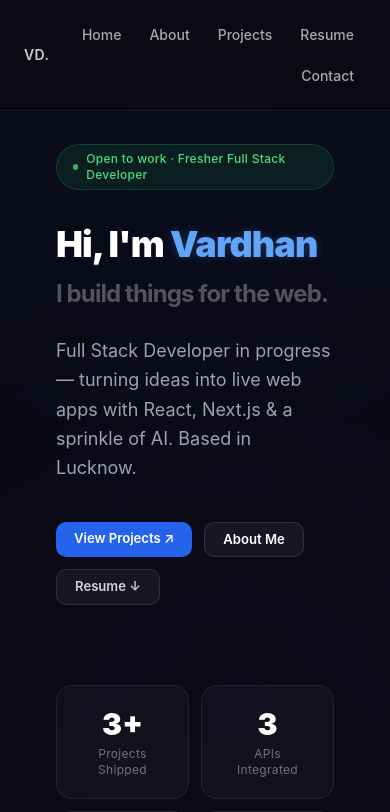
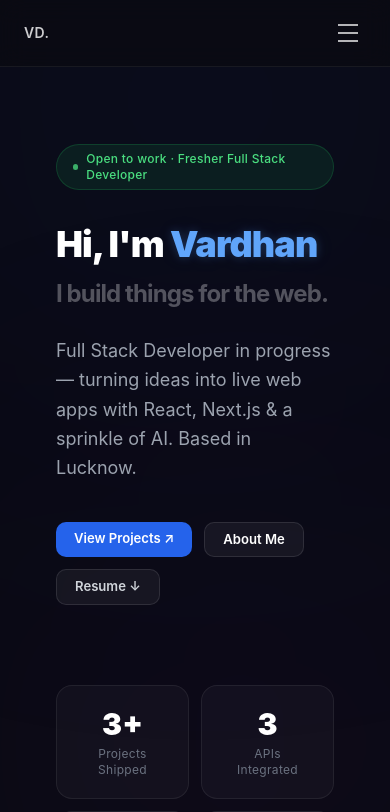
Before and after one commit to VishnuVardhan2000/my-portfolio, a Next.js app: page / in a window 390 px wide. Shown: the top 812 px of the page. Built offline with nearby package versions, Linux system fonts and the light colour scheme.

Commit message:
feat: active nav highlight + mobile hamburger menu

```diff
--- a/app/components/Navbar.jsx
+++ b/app/components/Navbar.jsx
@@ -1,49 +1,108 @@
-'use client';
-import Link from 'next/link';
-import { usePathname } from 'next/navigation';
+"use client";
+import { useState } from "react";
+import { usePathname } from "next/navigation";
 
-const navLinks = [
-  { href: '/',          label: 'Home',     icon: '🏠' },
-  { href: '/about',     label: 'About',    icon: '👤' },
-  { href: '/projects',  label: 'Projects', icon: '🚀' },
-  { href: '/resume',    label: 'Resume',   icon: '📄' },
+const LINKS = [
+  { label: "Home",     href: "/" },
+  { label: "About",    href: "/about" },
+  { label: "Projects", href: "/projects" },
+  { label: "Resume",   href: "/resume" },
+  { label: "Contact",  href: "/contact" },
 ];
 
 export default function Navbar() {
   const pathname = usePathname();
+  const [open, setOpen] = useState(false);
+
+  const isActive = (href) =>
+    href === "/" ? pathname === "/" : pathname.startsWith(href);
 
   return (
-    <nav className="w-full px-6 sm:px-10 md:px-16 py-6 flex items-center justify-between
-                    bg-[#0A0F1E]/80 backdrop-blur-md sticky top-0 z-50
-                    border-b border-white/10">
+    <header className="fixed top-0 left-0 right-0 z-50 flex items-center justify-between px-6 py-4 bg-[#0a0a12]/80 backdrop-blur-md border-b border-white/[0.06]">
+      <a href="/" className="text-sm font-semibold text-white/80 tracking-wide hover:text-white transition-colors duration-200">
+        VD.
+      </a>
 
-      {/* Logo */}
-      <Link href="/" className="text-xl font-bold tracking-tight text-white"
-        style={{ fontFamily: 'var(--font-syne)' }}>
-        VD<span className="text-blue-400">.</span>
-      </Link>
+      {/* Desktop Nav */}
+      <nav className="hidden md:flex items-center gap-1">
+        {LINKS.map((item) => (
+          <a
+            key={item.label}
+            href={item.href}
+            className="nav-word"
+            style={
+              isActive(item.href)
+                ? {
+                    color: "#7db4ff",
+                    background: "rgba(96,165,250,0.08)",
+                    textShadow:
+                      "0 0 8px rgba(96,165,250,0.7), 0 0 20px rgba(96,165,250,0.3)",
+                  }
+                : {}
+            }
+          >
+            {item.label}
+          </a>
+        ))}
+      </nav>
 
-      {/* App Icon Style Nav Buttons */}
-      <div className="flex items-center gap-3">
-        {navLinks.map((link) => {
-          const isActive = pathname === link.href;
-          return (
-            <Link key={link.href} href={link.href}>
-              <div className={`flex flex-col items-center justify-center w-14 h-14 rounded-2xl
-                              text-xs font-semibold gap-1 transition-all duration-200
-                              shadow-lg select-none
-                              ${isActive
-                                ? 'bg-blue-600 text-white scale-105 shadow-blue-500/40'
-                                : 'bg-white/10 text-gray-300 hover:bg-white/20 hover:scale-105 hover:text-white'
-                              }`}
-                style={{ fontFamily: 'var(--font-space-grotesk)' }}>
-                <span className="text-lg">{link.icon}</span>
-                <span className="hidden sm:block">{link.label}</span>
-              </div>
-            </Link>
-          );
-        })}
-      </div>
-    </nav>
+      {/* Mobile Hamburger */}
+      <button
+        className="md:hidden flex flex-col gap-1.5 p-2 rounded-lg hover:bg-white/5 transition"
+        onClick={() => setOpen(!open)}
+        aria-label="Toggle menu"
+      >
+        <span
+          className="block w-5 h-0.5 bg-white/70 transition-all duration-300 origin-center"
+          style={open ? { transform: "translateY(8px) rotate(45deg)" } : {}}
+        />
+        <span
+          className="block w-5 h-0.5 bg-white/70 transition-all duration-300"
+          style={open ? { opacity: 0 } : {}}
+        />
+        <span
+          className="block w-5 h-0.5 bg-white/70 transition-all duration-300 origin-center"
+          style={open ? { transform: "translateY(-8px) rotate(-45deg)" } : {}}
+        />
+      </button>
+
+      {/* Mobile Menu */}
+      {open && (
+        <div className="absolute top-full left-0 right-0 bg-[#0a0a12]/95 backdrop-blur-md border-b border-white/[0.06] flex flex-col py-3 md:hidden">
+          {LINKS.map((item) => (
+            <a
+              key={item.label}
+              href={item.href}
+              onClick={() => setOpen(false)}
+              className="px-6 py-3 text-sm font-medium transition-colors duration-200"
+              style={
+                isActive(item.href)
+                  ? { color: "#7db4ff" }
+                  : { color: "rgba(255,255,255,0.65)" }
+              }
+            >
+              {isActive(item.href) ? "▸ " : ""}{item.label}
+            </a>
+          ))}
+        </div>
+      )}
+
+      <style>{`
+        .nav-word {
+          padding: 8px 12px;
+          border-radius: 8px;
+          font-size: 0.875rem;
+          font-weight: 500;
+          color: rgba(255,255,255,0.65);
+          text-decoration: none;
+          transition: color 0.28s ease, text-shadow 0.28s ease, background 0.28s ease;
+        }
+        .nav-word:hover {
+          color: #7db4ff;
+          background: rgba(96,165,250,0.06);
+          text-shadow: 0 0 8px rgba(96,165,250,0.7), 0 0 20px rgba(96,165,250,0.3);
+        }
+      `}</style>
+    </header>
   );
 }
--- a/app/layout.js
+++ b/app/layout.js
@@ -1,4 +1,5 @@
 import "./globals.css";
+import Navbar from "./components/Navbar.jsx";
 
 export const metadata = {
   title: "Vardhan Doharey",
@@ -9,133 +10,48 @@ export default function RootLayout({ children }) {
   return (
     <html lang="en">
       <body className="bg-[#0a0a12] text-white antialiased">
-        {/* ── Navbar ── */}
-        <header className="fixed top-0 left-0 right-0 z-50 flex items-center justify-between px-6 py-4 bg-[#0a0a12]/80 backdrop-blur-md border-b border-white/[0.06]">
-          <a
-            href="/"
-            className="text-sm font-semibold text-white/80 tracking-wide hover:text-white transition-colors duration-200"
-          >
-            VD.
-          </a>
-
-          <nav className="flex items-center gap-1 flex-wrap justify-end">
-            {[
-              { label: "Home", href: "/" },
-              { label: "About", href: "/about" },
-              { label: "Projects", href: "/projects" },
-              { label: "Resume", href: "/resume" },
-              { label: "Contact", href: "/contact" },
-            ].map((item) => (
-              <a key={item.label} href={item.href} className="nav-word">
-                {item.label}
-              </a>
-            ))}
-          </nav>
-        </header>
-
-        {/* ── Page content ── */}
+        <Navbar />
         <main style={{ paddingTop: "80px" }}>{children}</main>
 
         {/* ── Footer ── */}
         <footer className="border-t border-white/[0.06] py-12 px-6">
           <div className="max-w-5xl mx-auto flex flex-col items-center text-center gap-6">
-            <p className="text-white font-semibold text-base tracking-wide">
-              Vardhan Doharey.
-            </p>
-
+            <p className="text-white font-semibold text-base tracking-wide">Vardhan Doharey.</p>
             <div className="flex items-center gap-6 text-sm text-gray-500 flex-wrap justify-center">
               {["Home", "About", "Projects", "Resume", "Contact"].map((item) => (
-                <a
-                  key={item}
-                  href={item === "Home" ? "/" : `/${item.toLowerCase()}`}
-                  className="hover:text-gray-300 transition-colors duration-200"
-                >
+                <a key={item} href={item === "Home" ? "/" : `/${item.toLowerCase()}`} className="hover:text-gray-300 transition-colors duration-200">
                   {item}
                 </a>
               ))}
             </div>
-
             <div className="flex items-center gap-3">
-              <a
-                href="https://github.com/VishnuVardhan2000"
-                target="_blank"
-                rel="noreferrer"
-                aria-label="GitHub"
-                className="social-icon"
-              >
-                <svg width="18" height="18" viewBox="0 0 24 24" fill="currentColor" aria-hidden="true">
-                  <path d="M12 2C6.477 2 2 6.484 2 12.017c0 4.425 2.865 8.18 6.839 9.504.5.092.682-.217.682-.483 0-.237-.008-.868-.013-1.703-2.782.605-3.369-1.343-3.369-1.343-.454-1.158-1.11-1.466-1.11-1.466-.908-.62.069-.608.069-.608 1.003.07 1.531 1.032 1.531 1.032.892 1.53 2.341 1.088 2.91.832.092-.647.35-1.088.636-1.338-2.22-.253-4.555-1.113-4.555-4.951 0-1.093.39-1.988 1.029-2.688-.103-.253-.446-1.272.098-2.65 0 0 .84-.27 2.75 1.026A9.564 9.564 0 0112 6.844c.85.004 1.705.115 2.504.337 1.909-1.296 2.747-1.027 2.747-1.027.546 1.379.202 2.398.1 2.651.64.7 1.028 1.595 1.028 2.688 0 3.848-2.339 4.695-4.566 4.943.359.309.678.92.678 1.855 0 1.338-.012 2.419-.012 2.747 0 .268.18.58.688.482A10.019 10.019 0 0022 12.017C22 6.484 17.522 2 12 2z" />
+              <a href="https://github.com/VishnuVardhan2000" target="_blank" rel="noreferrer" aria-label="GitHub" className="social-icon">
+                <svg width="18" height="18" viewBox="0 0 24 24" fill="currentColor"><path d="M12 2C6.477 2 2 6.484 2 12.017c0 4.425 2.865 8.18 6.839 9.504.5.092.682-.217.682-.483 0-.237-.008-.868-.013-1.703-2.782.605-3.369-1.343-3.369-1.343-.454-1.158-1.11-1.466-1.11-1.466-.908-.62.069-.608.069-.608 1.003.07 1.531 1.032 1.531 1.032.892 1.53 2.341 1.088 2.91.832.092-.647.35-1.088.636-1.338-2.22-.253-4.555-1.113-4.555-4.951 0-1.093.39-1.988 1.029-2.688-.103-.253-.446-1.272.098-2.65 0 0 .84-.27 2.75 1.026A9.564 9.564 0 0112 6.844c.85.004 1.705.115 2.504.337 1.909-1.296 2.747-1.027 2.747-1.027.546 1.379.202 2.398.1 2.651.64.7 1.028 1.595 1.028 2.688 0 3.848-2.339 4.695-4.566 4.943.359.309.678.92.678 1.855 0 1.338-.012 2.419-.012 2.747 0 .268.18.58.688.482A10.019 10.019 0 0022 12.017C22 6.484 17.522 2 12 2z"/></svg>
+              </a>
+              <a href="https://www.instagram.com/vishnu.rudra" target="_blank" rel="noreferrer" aria-label="Instagram" className="social-icon">
+                <svg width="18" height="18" viewBox="0 0 24 24" fill="none" stroke="currentColor" strokeWidth="1.8" strokeLinecap="round" strokeLinejoin="round">
+                  <rect x="2" y="2" width="20" height="20" rx="5" ry="5"/><circle cx="12" cy="12" r="4"/><circle cx="17.5" cy="6.5" r="0.8" fill="currentColor" stroke="none"/>
                 </svg>
               </a>
-
-              <a
-                href="https://www.instagram.com/vishnu.rudra?igsh=MXV0bHBzY3B5Zmp3Nw=="
-                target="_blank"
-                rel="noreferrer"
-                aria-label="Instagram"
-                className="social-icon"
-              >
-                <svg width="18" height="18" viewBox="0 0 24 24" fill="none" stroke="currentColor" strokeWidth="1.8" strokeLinecap="round" strokeLinejoin="round" aria-hidden="true">
-                  <rect x="2" y="2" width="20" height="20" rx="5" ry="5" />
-                  <circle cx="12" cy="12" r="4" />
-                  <circle cx="17.5" cy="6.5" r="0.8" fill="currentColor" stroke="none" />
-                </svg>
-              </a>
-
-              <a
-                href="https://www.linkedin.com/in/vardhan-doharey-zomb/"
-                target="_blank"
-                rel="noreferrer"
-                aria-label="LinkedIn"
-                className="social-icon"
-              >
-                <svg width="18" height="18" viewBox="0 0 24 24" fill="currentColor" aria-hidden="true">
-                  <path d="M16 8a6 6 0 016 6v7h-4v-7a2 2 0 00-2-2 2 2 0 00-2 2v7h-4v-7a6 6 0 016-6zM2 9h4v12H2z" />
-                  <circle cx="4" cy="4" r="2" />
-                </svg>
+              <a href="https://www.linkedin.com/in/vardhan-doharey-zomb/" target="_blank" rel="noreferrer" aria-label="LinkedIn" className="social-icon">
+                <svg width="18" height="18" viewBox="0 0 24 24" fill="currentColor"><path d="M16 8a6 6 0 016 6v7h-4v-7a2 2 0 00-2-2 2 2 0 00-2 2v7h-4v-7a6 6 0 016-6zM2 9h4v12H2z"/><circle cx="4" cy="4" r="2"/></svg>
               </a>
             </div>
-
-            <p className="text-gray-700 text-xs">
-              © 2026 Vardhan Doharey. All rights reserved.
-            </p>
+            <p className="text-gray-700 text-xs">© 2026 Vardhan Doharey. All rights reserved.</p>
           </div>
         </footer>
 
         <style>{`
-          .nav-word {
-            padding: 8px 12px;
-            border-radius: 8px;
-            font-size: 0.875rem;
-            font-weight: 500;
-            color: rgba(255,255,255,0.65);
-            text-decoration: none;
-            transition: color 0.28s ease, text-shadow 0.28s ease, background 0.28s ease;
-          }
-
-          .nav-word:hover {
-            color: #7db4ff;
-            background: rgba(96,165,250,0.06);
-            text-shadow:
-              0 0 8px rgba(96,165,250,0.7),
-              0 0 20px rgba(96,165,250,0.3);
-          }
-
           .social-icon {
-            width: 40px;
-            height: 40px;
-            display: inline-flex;
-            align-items: center;
-            justify-content: center;
+            width: 40px; height: 40px;
+            display: inline-flex; align-items: center; justify-content: center;
             border-radius: 10px;
             background: rgba(255,255,255,0.04);
             border: 1px solid rgba(255,255,255,0.08);
             color: rgba(255,255,255,0.65);
             text-decoration: none;
-            transition: color 0.28s ease, border-color 0.28s ease,
-                        box-shadow 0.28s ease, transform 0.28s ease;
+            transition: color 0.28s ease, border-color 0.28s ease, box-shadow 0.28s ease, transform 0.28s ease;
           }
-
           .social-icon:hover {
             color: #7db4ff;
             border-color: rgba(96,165,250,0.35);
```
